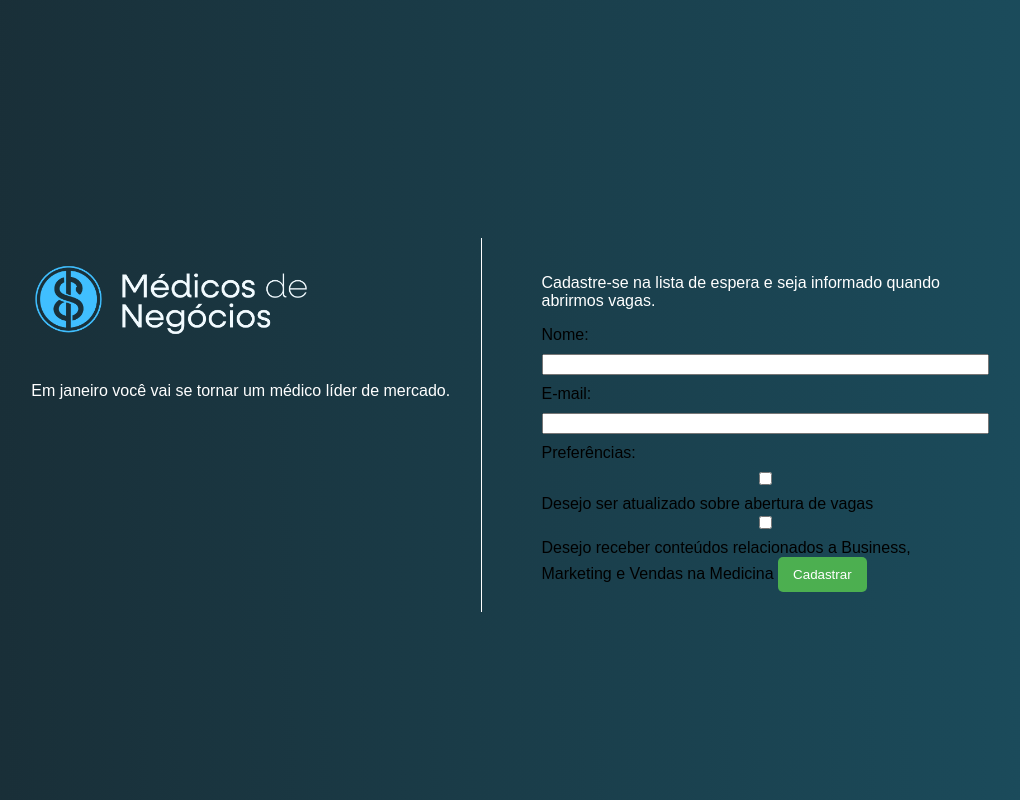
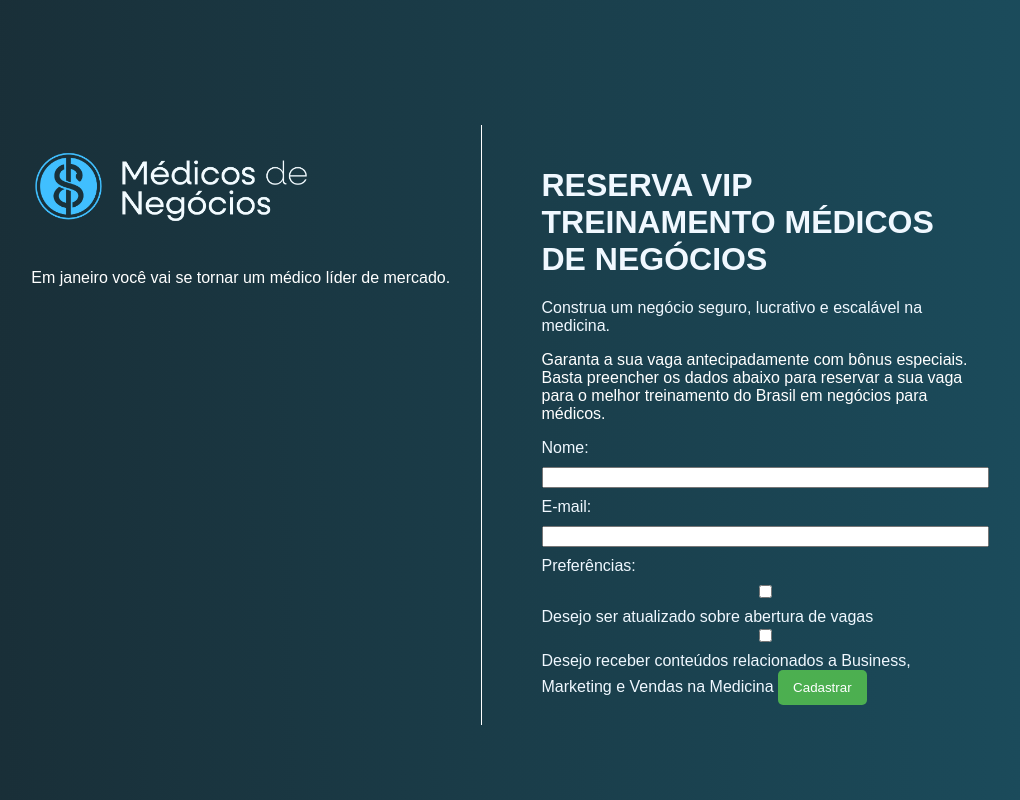
Before and after one commit to vitcbrl/capture-page, a plain HTML site: page index.html in a window 1280 px wide. Shown: the whole page, without its empty margins (139-1159 px from the left). Drawn offline with Linux system fonts and the light colour scheme.

Commit message:
copy nova do cadastro

```diff
--- a/index.html
+++ b/index.html
@@ -17,7 +17,10 @@
                 </div>
             </div>
             <div class="lado-direito">
-                <p class="copy-direita">Cadastre-se na lista de espera e seja informado quando abrirmos vagas.</p>
+                <h1 class="titulo">RESERVA VIP TREINAMENTO MÉDICOS DE NEGÓCIOS</h1>
+                    <p class="subtitulo">Construa um negócio seguro, lucrativo e escalável na medicina.</p>
+                <p class="copy-direita">Garanta a sua vaga antecipadamente com bônus especiais. Basta preencher os dados abaixo para reservar a sua vaga para o melhor treinamento do Brasil em negócios para médicos.
+                </p>
                 <form id="cadastroForm">
                     <label for="nome">Nome:</label>
                     <input type="text" id="nome" name="nome" required>
--- a/styles.css
+++ b/styles.css
@@ -78,6 +78,7 @@ button:hover {
   flex: 2; /* Ajusta a largura para ocupar 2/4 ou 50% da tela */
   padding: 20px;
   margin-left: 20px;
+  color: aliceblue;
 }
 
 .copy-direita {
@@ -95,6 +96,7 @@ button:hover {
 
 #agradecimento {
   display: none;
+  color: aliceblue;
 }
 
 /* Estilos para telas menores (dispositivos móveis) */
```
